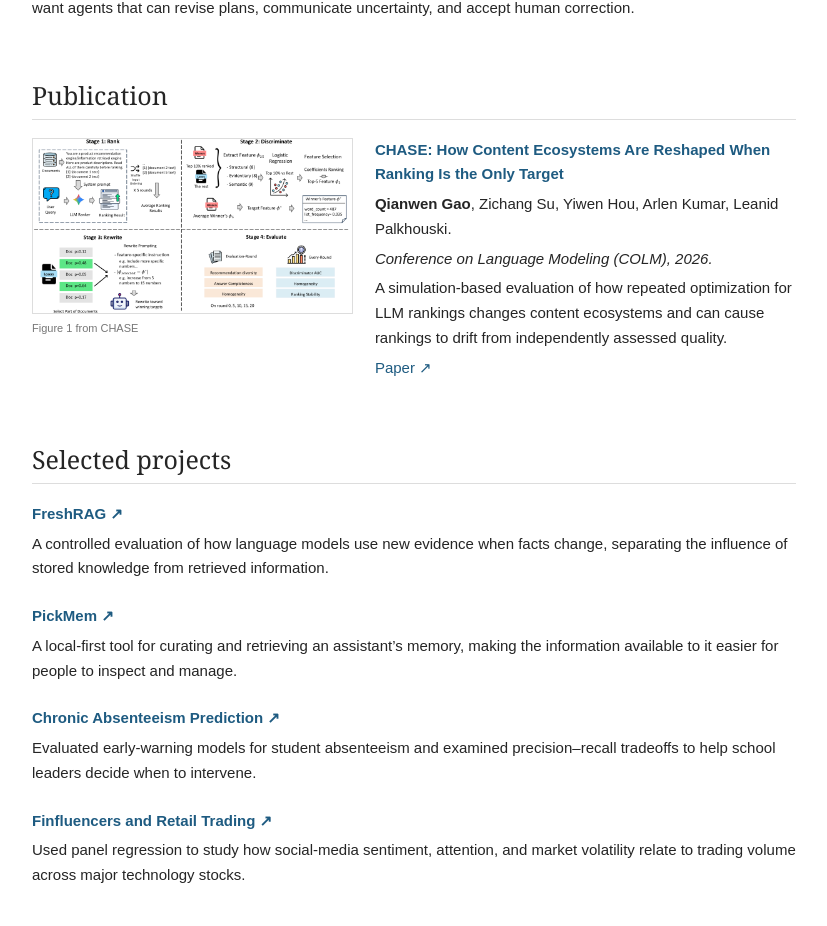
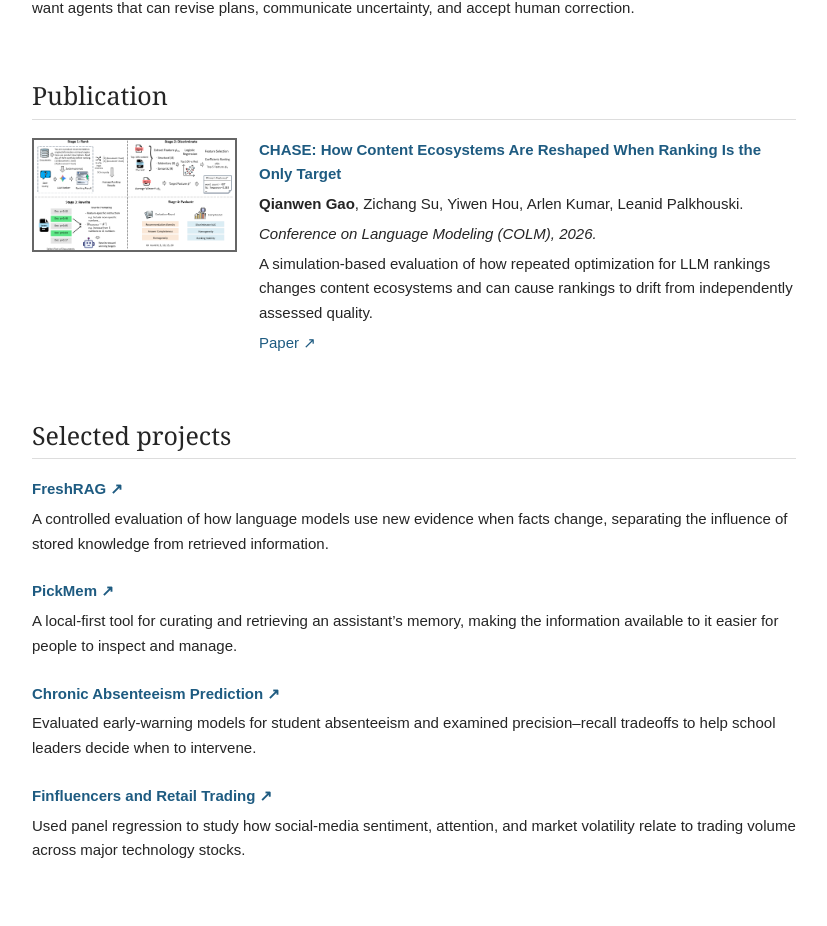
Before and after one commit to kaiagaoo/portfolio, a Next.js app: page / in a window 1280 px wide. Shown: the part 960-1886 px from the top of the page, without its empty margins (226-1053 px from the left). Built offline with nearby package versions, Linux system fonts and the light colour scheme.

Commit message:
Refine CHASE publication figure layout

```diff
--- a/app/globals.css
+++ b/app/globals.css
@@ -60,10 +60,9 @@ h2 { font-family: Georgia, 'Times New Roman', serif; font-size: 25px; line-heigh
 .interest h3 { font-size: 15px; line-height: 1.4; margin: 0 0 4px; }
 .interest p { margin-bottom: 0; }
 .news-year { color: var(--muted); font-weight: 700; margin-right: 10px; }
-.publication { display: grid; grid-template-columns: minmax(215px, 42%) minmax(0, 1fr); gap: 22px; align-items: start; }
-.publication-figure { margin: 0; }
-.publication-figure img { display: block; width: 100%; height: auto; border: 1px solid var(--border); }
-.publication-figure figcaption { margin-top: 5px; color: var(--soft); font-size: 11px; }
+.publication { display: grid; grid-template-columns: minmax(0, 205px) minmax(0, 1fr); gap: 22px; align-items: start; }
+.publication-figure { margin: 0; max-width: 205px; }
+.publication-figure img { display: block; width: 100%; height: auto; border: 2px solid var(--muted); }
 p { margin-bottom: 13px; }
 .entry { margin-bottom: 23px; }
 .entry:last-child { margin-bottom: 0; }
--- a/app/page.tsx
+++ b/app/page.tsx
@@ -88,7 +88,6 @@ export default function Home() {
               <a href="/chase-figure.png" target="_blank" rel="noopener noreferrer" aria-label="Open the CHASE framework figure at full size">
                 <img src="/chase-figure.png" width="2040" height="1116" alt="CHASE framework: rank, discriminate, rewrite, and evaluate" />
               </a>
-              <figcaption>Figure 1 from CHASE</figcaption>
             </figure>
             <div className="entry">
               <p className="entry-title"><a href="https://arxiv.org/abs/2608.30466" target="_blank" rel="noopener noreferrer">CHASE: How Content Ecosystems Are Reshaped When Ranking Is the Only Target</a></p>
```
